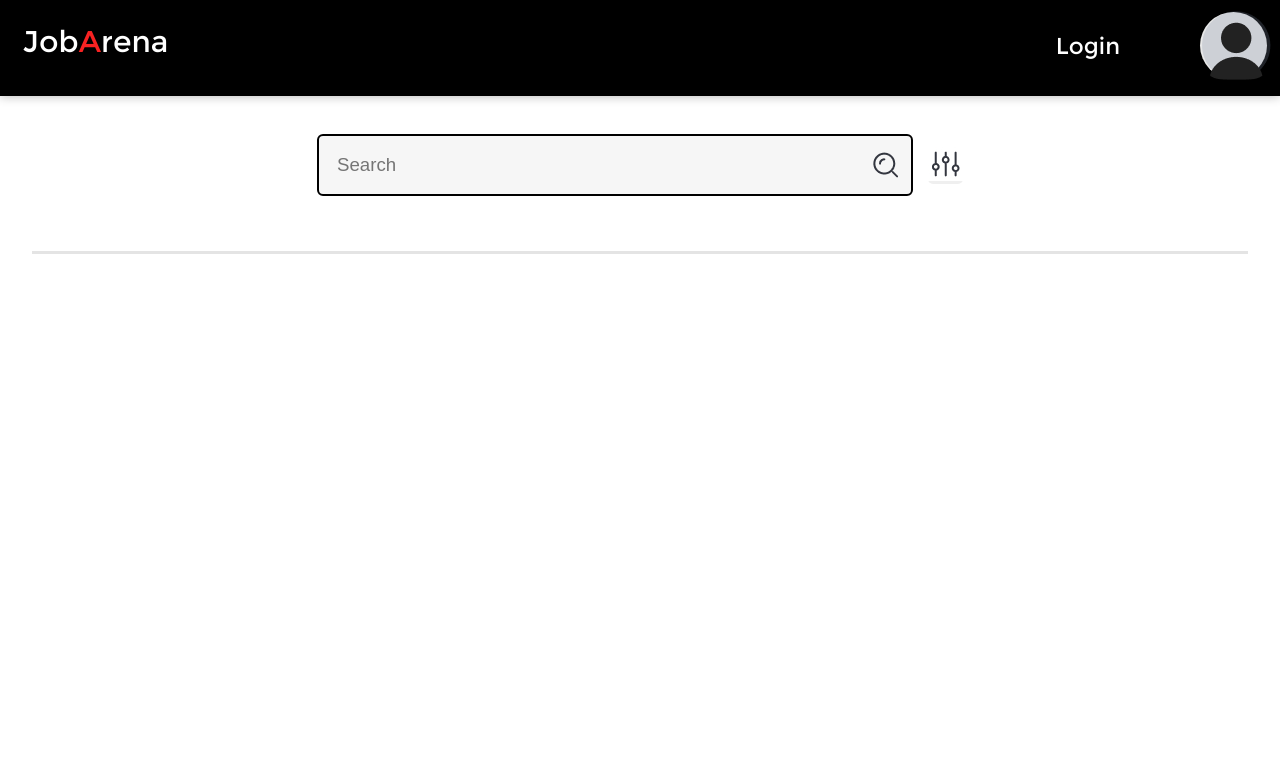
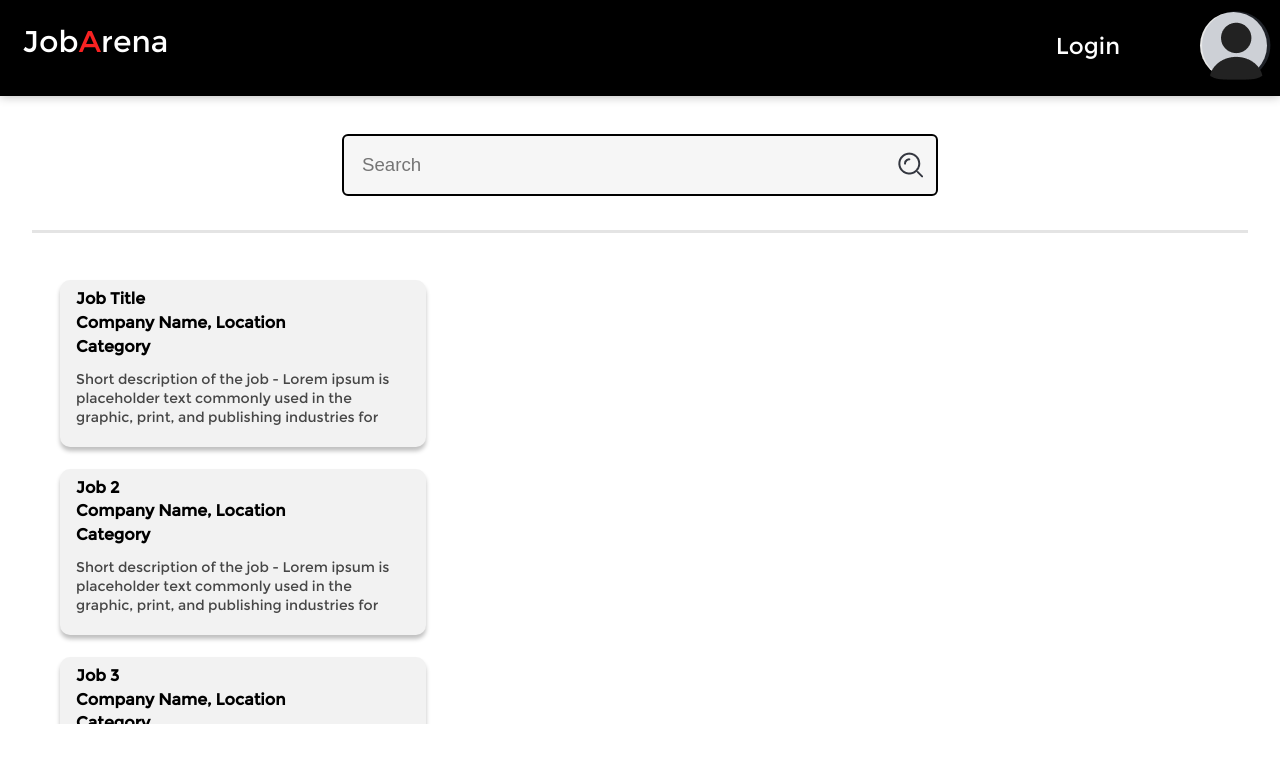
Before and after one commit to NVNTH99/JobArena, a React (Vite) app in the folder React/: page /home in a window 1280 px wide. Shown: the top 762 px of the page. Built offline with nearby package versions, Linux system fonts and the light colour scheme.

Commit message:
home page frontend done

```diff
--- a/React/src/Pages/Home.css
+++ b/React/src/Pages/Home.css
@@ -111,7 +111,7 @@ nav ul {
 
 .search-container > div{
   margin-top: 3%;
-  margin-bottom: 3%;
+  margin-bottom: 2%;
   display: flex;
   justify-content: center;
   align-items: center;
@@ -146,3 +146,106 @@ nav ul {
   border-radius: 5px;
   font-size: 14pt;
 }
+
+.job-info{
+  display: flex;
+  padding: 2% 0;
+  flex-direction: row;
+  height: 57vh;
+  font-family: "Myanmar Khyay-Regular", Helvetica;
+  font-weight: 400;
+}
+
+.job-list{
+  padding: 1% 0%;
+  margin-left: 2%;
+  display: flex;
+  flex: 1 1 auto;
+  flex-direction: column;
+  overflow-y: scroll;
+  align-items: center;
+  gap: 5%;
+}
+
+.homejob-right{
+  margin-right: 2%;
+  padding-left: 2%;
+  display: flex;
+  flex: 0 0 60%;
+}
+
+.job-title-card{
+  display: flex;
+  flex-direction: column;
+  background-color: #F2F2F2;
+  box-shadow: 0px 4px 4px #00000040;
+  width: 80%;
+  padding: 2%;
+  border: none;
+  border-radius: 10px;
+}
+
+.job-title-card:hover{
+
+  border: 3px solid;
+  border-color: #8be2f5;
+}
+
+.job-title-card h4{
+  margin: 0.4% 2%;
+}
+
+.job-title-card p{
+  margin: 3% 2%;
+  font-size: 14px;
+  color: #464646;
+}
+
+.selected-job-info{
+  background-color: #f2f2f2;
+  border-radius: 10px;
+  box-shadow: 0px 4px 4px #00000040;
+  padding: 2%;
+}
+
+.selected-job-top{
+  display: flex;
+  flex-direction: column;
+}
+
+.selected-job-top h1, h3{
+  margin: 0;
+}
+
+.selected-job-top > hr{
+  border-style: none;
+  border-top: 3px solid #E4E4E4;
+  width: 100%;
+  height: 1px;
+}
+
+.selected-job-top > div{
+  display: flex;
+  margin-bottom: 0.75%;
+}
+
+.apply-container{
+  position: relative;
+  padding: 1%;
+}
+
+.apply-button{
+  font-family: "Myanmar Khyay-Regular", Helvetica;
+  font-weight: 400;
+  font-size: 18px;
+  color: #3B3B3B;
+  float: right;
+  background-color: #8be1f4;
+  border: none;
+  border-radius: 8px;
+  box-shadow: 0px 4px 4px #00000040;
+  width: 30%;
+  padding: 1%;
+  min-width: min-content;
+  cursor: pointer;
+}
--- a/React/src/Pages/Home.jsx
+++ b/React/src/Pages/Home.jsx
@@ -1,15 +1,77 @@
-import React from "react";
+import React, {useState} from "react";
 import Navbar from "../components/Navbar"
 import Search from "../components/Search";
+import JobTitle from "../components/JobTitle";
+import SelectedJobInfo from "../components/SelectedJobInfo";
 import './Home.css';
+
+var jobs = [
+  {
+    title:"Job Title",
+    company: "Company Name",
+    location:"Location",
+    category: "Category",
+    description:"Short description of the job - Lorem ipsum is placeholder text commonly used in the graphic, print, and publishing industries for "
+  },
+  {
+    title:"Job 2",
+    company: "Company Name",
+    location:"Location",
+    category: "Category",
+    description:"Short description of the job - Lorem ipsum is placeholder text commonly used in the graphic, print, and publishing industries for "
+  },
+  {
+    title:"Job 3",
+    company: "Company Name",
+    location:"Location",
+    category: "Category",
+    description:"Short description of the job - Lorem ipsum is placeholder text commonly used in the graphic, print, and publishing industries for "
+  }
+]
 
 function Home(){
     return (
-    <>
-      <Navbar/>
-      <Search/>
-    </>
+      <>
+        <Navbar/>
+        <Search/>
+        <JobInfo/>
+      </>
     )
 }
 
+function JobInfo(){
+  const [currentJob, setJobDetails] = useState("");
+
+  return(
+    <div className="job-info">
+      <div className="job-list">
+        {
+          jobs.map((job, index) =>
+          <JobTitle
+            key = {index}
+            title = {job.title}
+            company = {job.company}
+            location = {job.location}
+            category = {job.category}
+            description = {job.description}
+            setprop = {setJobDetails}
+          />)
+        }
+      </div>
+      <div className="homejob-right">
+          {currentJob === ""? null :
+              <SelectedJobInfo
+                  title = {currentJob.title}
+                  company = {currentJob.company}
+                  location = {currentJob.location}
+                  category = {currentJob.category}
+                  description = {currentJob.description}
+              />
+          }
+      </div>
+    </div>
+  )
+}
+
+
 export default Home
--- a/React/src/Pages/JobApplication.css
+++ b/React/src/Pages/JobApplication.css
@@ -16,7 +16,7 @@
     /* background: red; */
 }
 
-p{
+.job-app p{
     width:80%;
 }
 
@@ -50,11 +50,11 @@ p{
     margin:2rem 4rem 0rem 4rem;
 }
 
-h3,h2{
+.job-app h3,h2{
     margin:0;
 }
 
-hr{
+.job-app hr{
     margin : 1rem;
 }
 
--- a/React/src/Pages/JobApplication.jsx
+++ b/React/src/Pages/JobApplication.jsx
@@ -33,7 +33,7 @@ for(var i=0;i<candidate_list.length;i++){
 
 function JobApplication(){
     return(
-        <>
+        <div className="job-app">
             <Navbar/>
             <div className="box">
                 <div className="left">
@@ -53,7 +53,7 @@ function JobApplication(){
 
                 </div>
             </div>
-        </>
+        </div>
     )
 }
 
--- /dev/null
+++ b/React/src/components/JobTitle.jsx
@@ -0,0 +1,29 @@
+import React, {useState} from "react";
+
+function JobTitle(props){
+
+    const handleClick = () => {
+        const newJob = {
+            title: props.title,
+            company: props.company,
+            location: props.location,
+            category: props.category,
+            description: props.description
+        }
+        props.setprop(newJob);
+    };
+
+    return(
+        <div className="job-title-card" onClick={handleClick}>
+                <h4>{props.title}</h4>
+                <h4>{props.company}, {props.location}</h4>
+                <h4>{props.category}</h4>
+
+                <p>
+                    {props.description}
+                </p>
+        </div>
+    )
+}
+
+export default JobTitle;
--- a/React/src/components/Search.jsx
+++ b/React/src/components/Search.jsx
@@ -3,10 +3,10 @@ import React from "react";
 function Search(){
     return(
         <section className="search-container">
-                <div>
-                    <SearchBar/>
-                    <Filter/>
-                </div>
+            <div>
+                <SearchBar/>
+                {/* <Filter/> */}
+            </div>
             <hr></hr>
         </section>
     )
--- /dev/null
+++ b/React/src/components/SelectedJobInfo.jsx
@@ -0,0 +1,30 @@
+import React from "react";
+
+
+function SelectedJobInfo(props){
+    return(
+        <div className="selected-job-info">
+
+          <div className="selected-job-top">
+            <div>
+              <div>
+                <h1>{props.title}</h1>
+                <h3>{props.company}, {props.location}</h3>
+                <h3>{props.category}</h3>
+              </div>
+              <div className="apply-container">
+                <button className="apply-button">Apply</button>
+              </div>
+            </div>
+            <hr></hr>
+          </div>
+
+          <div className="selected-job-bottom">
+
+          </div>
+
+        </div>
+    )
+}
+
+export default SelectedJobInfo
```
Also changed, not shown: React/src/components/JobTitleCard.jsx (deleted, +0 -13 lines).
